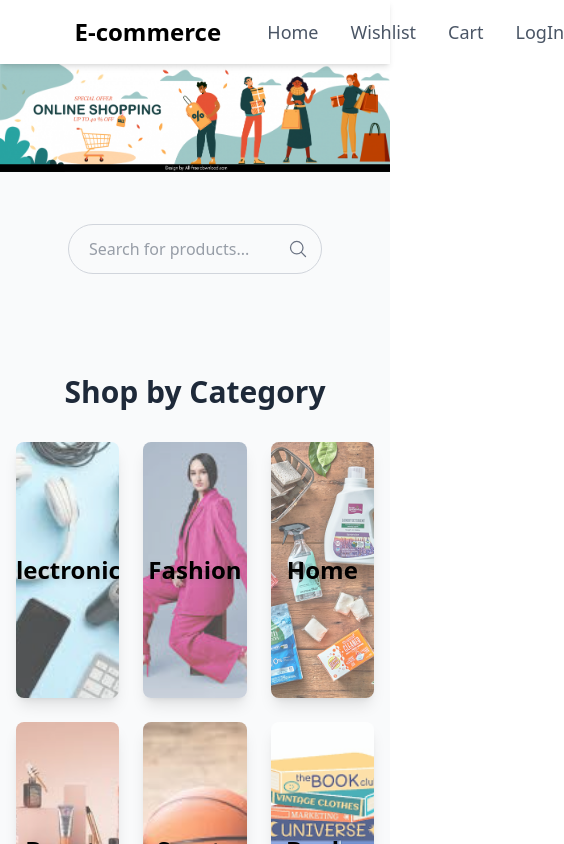
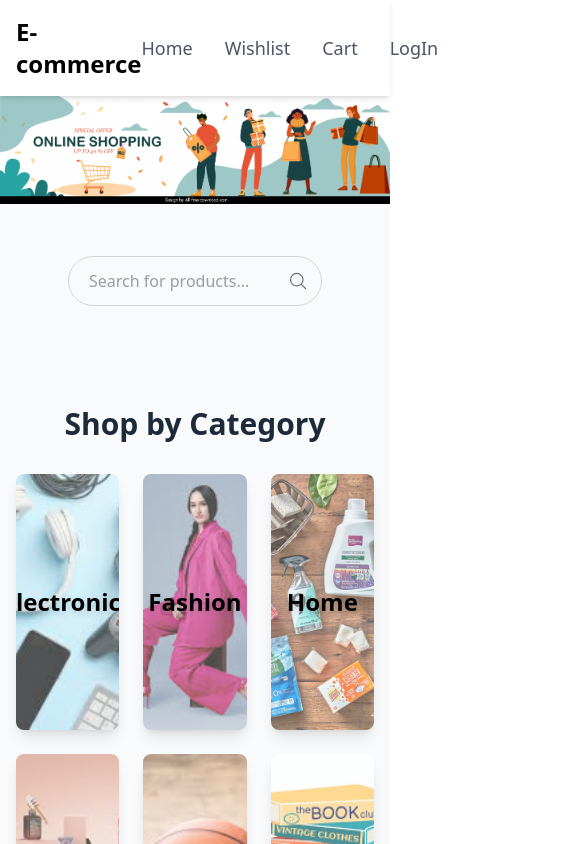
Before and after one commit to AyushGandhi2004/E-commerce, a React (Vite) app in the folder frontend/: page / in a window 390 px wide. Shown: the top 844 px of the page, 564 px wide, since content can reach past the window. Built offline with nearby package versions, Linux system fonts and the light colour scheme; no server answers.

Commit message:
Changes in navbar to make it responsive

```diff
--- a/frontend/src/components/NavBar/nav.jsx
+++ b/frontend/src/components/NavBar/nav.jsx
@@ -27,8 +27,8 @@ const NavBar = () => {
     }
 
     return (
-        <div className="bg-white shadow-md sticky top-0 z-50 justify-between ">
-            <div className="container mx-auto px-4 py-4 flex justify-between items-left w-[70%]">
+        <div className="bg-white shadow-md sticky top-0 z-50 justify-evenly w-full">
+            <div className="container mx-auto px-4 py-4 flex justify-between items-left ">
 
                 {/* Brand Logo */}
                 <Link to="/" className="text-2xl font-bold text-black-600">
@@ -36,7 +36,7 @@ const NavBar = () => {
                 </Link>
 
                 {/* Desktop Menu - 'hidden' class removed */}
-                <div className="flex justify-around items-center space-x-8 text-lg w-[20%]">
+                <div className="flex justify-around items-center space-x-8 text-lg">
                     <NavLink
                         to="/"
                         className="text-gray-600 hover:text-blue-500 transition-colors"
```
